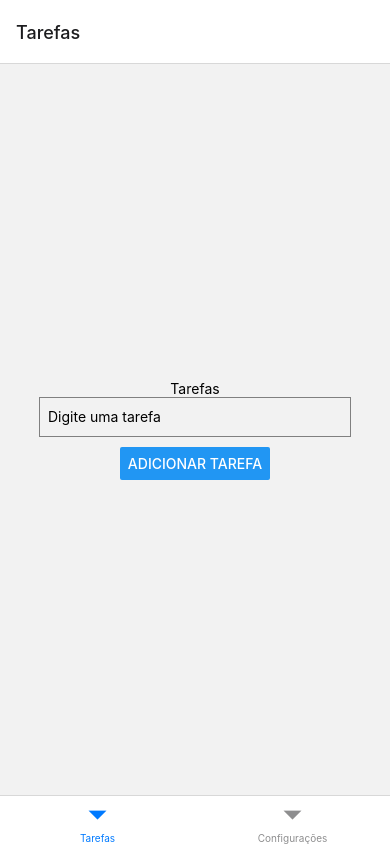
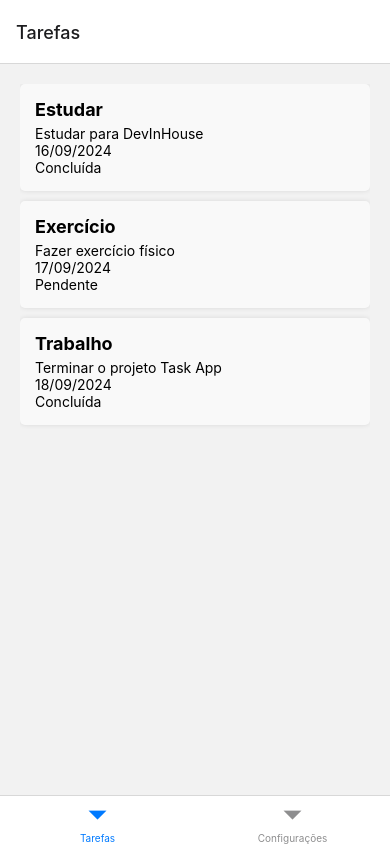
Before and after one commit to DEVinHouse-Clamed-V3/task-app, a React Native app: screen /Tarefas in a window 390 px wide. Built offline with nearby package versions, Linux system fonts and the light colour scheme.

Commit message:
Adicionado array tasks para popular a aplicação com tarefas iniciais

```diff
--- /dev/null
+++ b/data/dadosTarefas.js
@@ -0,0 +1,22 @@
+const tasks = [
+    {
+        nome: "Estudar",
+        descricao: "Estudar para DevInHouse",
+        status: true,
+        data: "16/09/2024"
+      },
+      {
+        nome: "Exercício",
+        descricao: "Fazer exercício físico",
+        status: false,
+        data: "17/09/2024"
+      },
+      {
+        nome: "Trabalho",
+        descricao: "Terminar o projeto Task App",
+        status: true,
+        data: "18/09/2024"
+      }
+];
+
+export default tasks;
--- a/screens/TelaTarefas.js
+++ b/screens/TelaTarefas.js
@@ -1,28 +1,30 @@
-import React, { useState } from "react";
-import { View, Text, Button, TextInput, StyleSheet } from "react-native";
+import React, { useEffect, useState } from "react";
+import { View, Text, FlatList, TextInput, StyleSheet } from "react-native";
+import tasks from "../data/dadosTarefas";
 
 export default function TelaTarefas() {
     const [tarefas, definirTarefas] = useState([]);
-    const [novaTarefa, definirNovaTarefa] = useState("");
 
-    const adicionarTarefa = () => {
-        definirTarefas([...tarefas, novaTarefa]);
-        definirNovaTarefa("");
-    };
+    useEffect(() => {
+        definirTarefas(tasks);
+    }, []);
+
+    const renderTarefa = ({ item }) => (
+        <View style={styles.tarefaContainer}>
+            <Text style={styles.tarefaNome}>{item.nome}</Text>
+            <Text>{item.descricao}</Text>
+            <Text>{item.data}</Text>
+            <Text>{item.status ? "Concluída" : "Pendente"}</Text>
+        </View>
+    );
 
     return (
         <View style={styles.container}>
-            <Text>Tarefas</Text>
-            <TextInput
-                placeholder="Digite uma tarefa"
-                value={novaTarefa}
-                onChangeText={definirNovaTarefa}
-                style={styles.input}
+            <FlatList
+                data={tarefas}
+                renderItem={renderTarefa}
+                keyExtractor={(item, index) => index.toString()}
             />
-            <Button title="Adicionar Tarefa" onPress={adicionarTarefa} />
-            {tarefas.map((tarefa, index) => (
-                <Text key={index}>{tarefa}</Text>
-            ))}
         </View>
     );
 }
@@ -30,15 +32,21 @@ export default function TelaTarefas() {
 const styles = StyleSheet.create({
     container: {
         flex: 1,
-        justifyContent: "center",
-        alignItems: "center",
+        padding: 20,
     },
-    input: {
-        height: 40,
-        borderColor: "gray",
-        borderWidth: 1,
+    tarefaContainer: {
+        backgroundColor: "#f9f9f9",
+        padding: 15,
         marginBottom: 10,
-        paddingHorizontal: 8,
-        width: "80%",
+        borderRadius: 5,
+        shadowColor: "#000",
+        shadowOpacity: 0.1,
+        shadowOffset: { width: 0, height: 0 },
+        shadowRadius: 5,
+    },
+    tarefaNome: {
+        fontWeight: "bold",
+        fontSize: 18,
+        marginBottom: 5,
     },
 });
```
Also changed, not shown: screens/App.js (added, +29 -0 lines).
